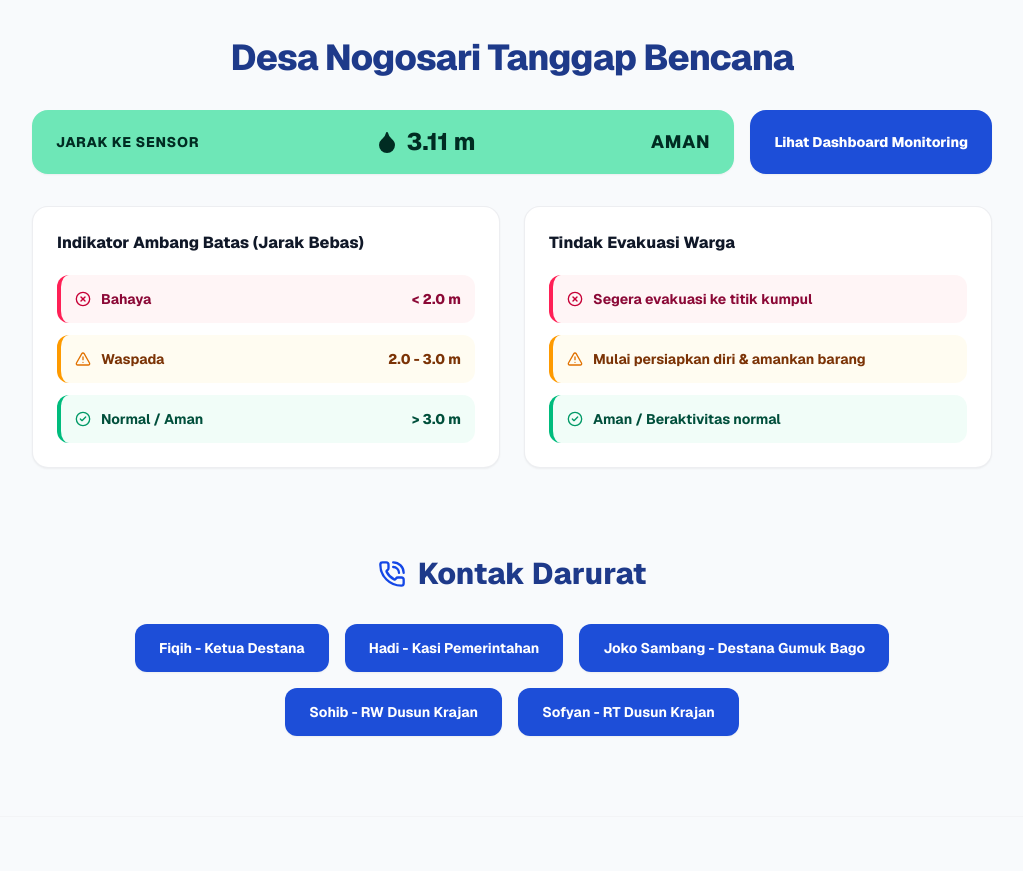
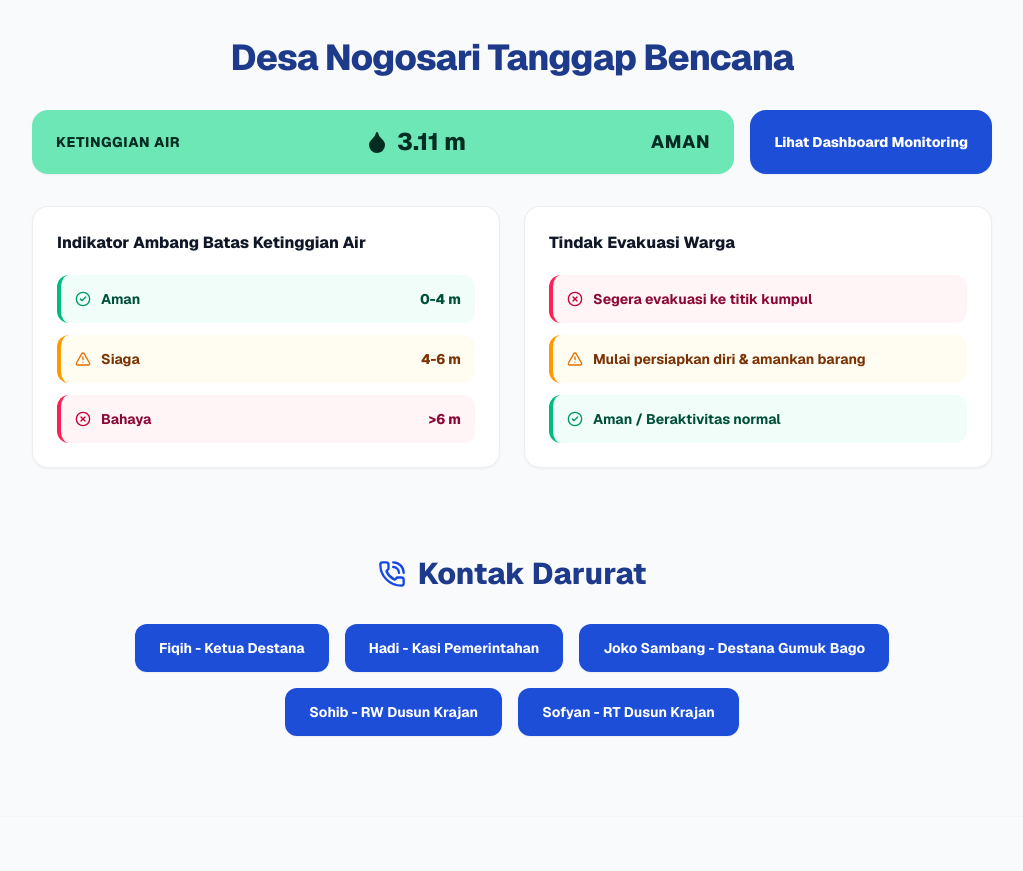
Before and after one commit to 1LH4MDC/Nogosari-FE, a Next.js app: page / in a window 1280 px wide. Shown: the part 1120-1991 px from the top of the page, without its empty margins (128-1151 px from the left). Built offline with nearby package versions, Linux system fonts and the light colour scheme; no server answers.

Commit message:
feat: update water level monitoring logic and status indicators for improved clarity

```diff
--- a/components/pages/HomePage.tsx
+++ b/components/pages/HomePage.tsx
@@ -79,16 +79,16 @@ export default function HomePage() {
     return () => clearInterval(interval);
   }, []);
 
-  const waterLevel = sensorData?.nilai_ketinggian !== undefined ? `${sensorData.nilai_ketinggian} cm` : '345 cm';
-  const waterStatus = sensorData?.status_siaga ? sensorData.status_siaga.toUpperCase() : 'NORMAL';
+  const waterLevelCm = sensorData?.nilai_ketinggian !== undefined ? Number(sensorData.nilai_ketinggian) : 345;
+  const waterLevelMeters = waterLevelCm / 100;
+  const waterStatus = waterLevelMeters > 6 ? 'BAHAYA' : waterLevelMeters > 4 ? 'SIAGA' : 'AMAN';
 
   // Dynamic status banner styling based on IoT status
   const getBannerStyle = () => {
     switch (waterStatus) {
-      case 'WASPADA':
+      case 'SIAGA':
         return 'bg-amber-300 text-amber-950';
       case 'BAHAYA':
-      case 'SIAGA':
         return 'bg-rose-400 text-rose-950';
       default:
         return 'bg-[#6ee7b7] text-emerald-950';
@@ -207,12 +207,12 @@ export default function HomePage() {
               className={`flex-1 rounded-2xl px-6 py-4 flex items-center justify-between shadow-xs gap-4 ${getBannerStyle()}`}
             >
               <span className="text-xs sm:text-sm font-extrabold uppercase tracking-wider">
-                JARAK KE SENSOR
+                KETINGGIAN AIR
               </span>
 
               <div className="flex items-center gap-2 font-extrabold">
                 <Droplet className="h-6 w-6 fill-current shrink-0" />
-                <span className="text-xl sm:text-2xl">{sensorData?.nilai_ketinggian !== undefined ? `${(Number(sensorData.nilai_ketinggian) / 100).toFixed(2)} m` : '3.45 m'}</span>
+                <span className="text-xl sm:text-2xl">{waterLevelMeters.toFixed(2)} m</span>
               </div>
 
               <span className="text-base sm:text-lg font-extrabold tracking-wider">
@@ -248,35 +248,35 @@ export default function HomePage() {
               className="bg-white rounded-2xl p-6 border border-gray-200/70 shadow-xs flex flex-col justify-between"
             >
               <h3 className="font-extrabold text-gray-900 text-base mb-5">
-                Indikator Ambang Batas (Jarak Bebas)
+                Indikator Ambang Batas Ketinggian Air
               </h3>
 
               <div className="space-y-3">
+                {/* Aman */}
+                <div className="flex items-center justify-between p-3.5 rounded-xl bg-emerald-50/70 border-l-4 border-emerald-500">
+                  <div className="flex items-center gap-2.5">
+                    <CheckCircle2 className="h-4 w-4 text-emerald-600 shrink-0" />
+                    <span className="font-bold text-emerald-900 text-xs sm:text-sm">Aman</span>
+                  </div>
+                  <span className="font-extrabold text-emerald-900 text-xs sm:text-sm">0-4 m</span>
+                </div>
+
+                {/* Siaga */}
+                <div className="flex items-center justify-between p-3.5 rounded-xl bg-amber-50/70 border-l-4 border-amber-500">
+                  <div className="flex items-center gap-2.5">
+                    <AlertTriangle className="h-4 w-4 text-amber-600 shrink-0" />
+                    <span className="font-bold text-amber-900 text-xs sm:text-sm">Siaga</span>
+                  </div>
+                  <span className="font-extrabold text-amber-900 text-xs sm:text-sm">4-6 m</span>
+                </div>
+
                 {/* Bahaya */}
                 <div className="flex items-center justify-between p-3.5 rounded-xl bg-rose-50/70 border-l-4 border-rose-500">
                   <div className="flex items-center gap-2.5">
                     <XCircle className="h-4 w-4 text-rose-700 shrink-0" />
                     <span className="font-bold text-rose-900 text-xs sm:text-sm">Bahaya</span>
                   </div>
-                  <span className="font-extrabold text-rose-900 text-xs sm:text-sm">&lt; 2.0 m</span>
-                </div>
-
-                {/* Waspada */}
-                <div className="flex items-center justify-between p-3.5 rounded-xl bg-amber-50/70 border-l-4 border-amber-500">
-                  <div className="flex items-center gap-2.5">
-                    <AlertTriangle className="h-4 w-4 text-amber-600 shrink-0" />
-                    <span className="font-bold text-amber-900 text-xs sm:text-sm">Waspada</span>
-                  </div>
-                  <span className="font-extrabold text-amber-900 text-xs sm:text-sm">2.0 - 3.0 m</span>
-                </div>
-
-                {/* Normal */}
-                <div className="flex items-center justify-between p-3.5 rounded-xl bg-emerald-50/70 border-l-4 border-emerald-500">
-                  <div className="flex items-center gap-2.5">
-                    <CheckCircle2 className="h-4 w-4 text-emerald-600 shrink-0" />
-                    <span className="font-bold text-emerald-900 text-xs sm:text-sm">Normal / Aman</span>
-                  </div>
-                  <span className="font-extrabold text-emerald-900 text-xs sm:text-sm">&gt; 3.0 m</span>
+                  <span className="font-extrabold text-rose-900 text-xs sm:text-sm">&gt;6 m</span>
                 </div>
               </div>
             </motion.div>
```
